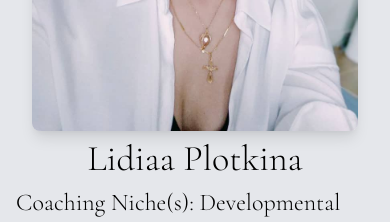
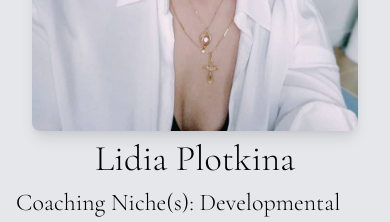
Before and after one commit to LidiaPlotkina/Lidia-Web, a React (Create React App) app: page / in a window 390 px wide. Shown: the part 1300-1522 px from the top of the page. Built offline with nearby package versions, Linux system fonts and the light colour scheme.

Commit message:
Add: Change Text Alignment for mobile

```diff
--- a/src/components/AboutMe.jsx
+++ b/src/components/AboutMe.jsx
@@ -15,7 +15,7 @@ export default function AboutMe() {
                         </div>
                         <div className="flex flex-wrap items-start flex-col space-y-2 mt-2">
                             <div className="mx-auto md:mx-0">
-                                <h1 className="text-4xl font-Cormorant font-thin">Lidiaa Plotkina</h1>
+                                <h1 className="text-4xl font-Cormorant font-thin">Lidia Plotkina</h1>
                             </div>
                             <div>
                                 <h2 className =" text-2xl font-Cormorant font-thin">Coaching Niche(s): Developmental Coaching</h2>
```
